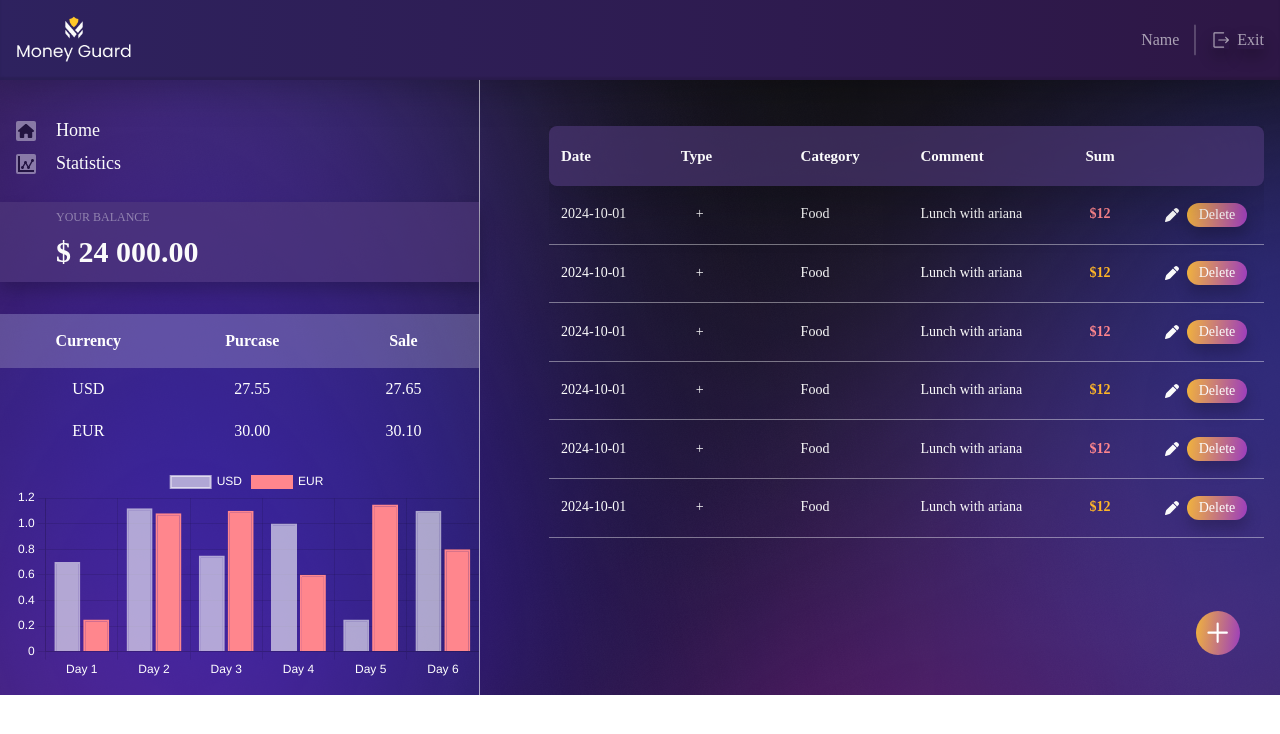
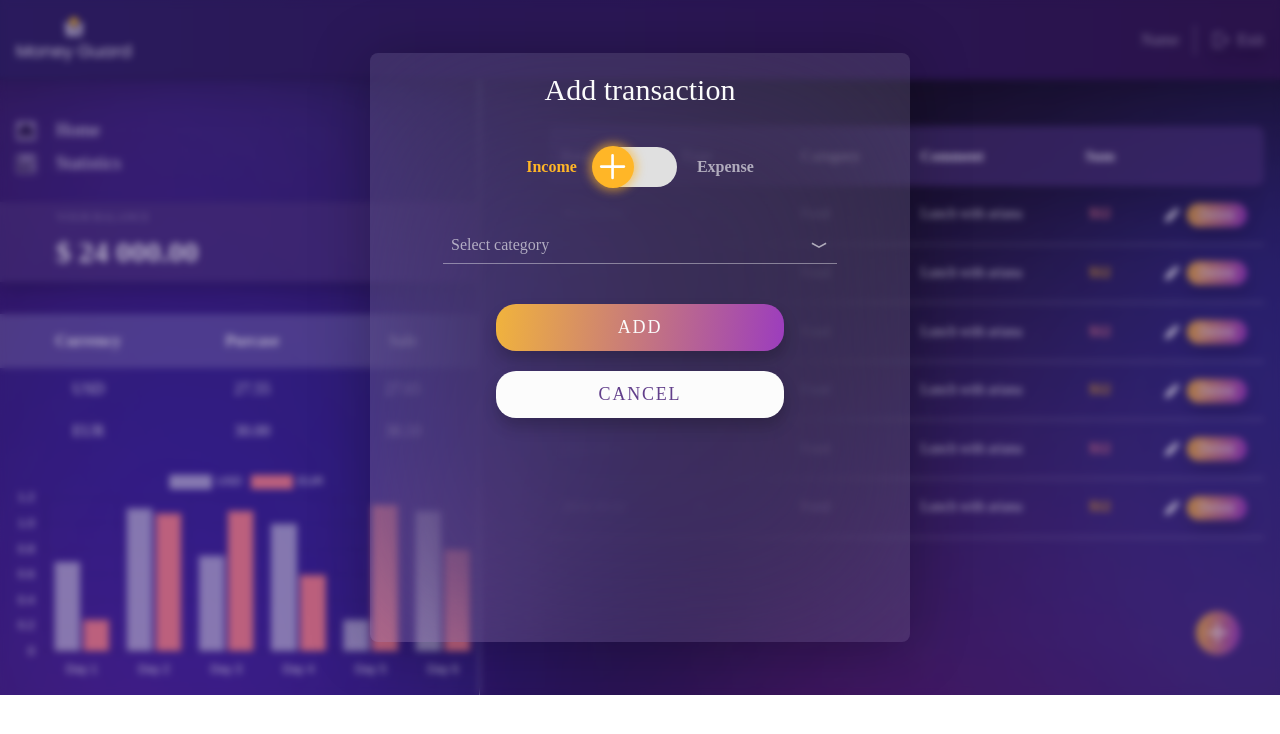
Before and after one commit to Woolfy25/Money-Guard-App, a React (Create React App) app: page / in a window 1280 px wide. Shown: the top 734 px of the page. Built offline with nearby package versions, Linux system fonts and the light colour scheme; the HTML template or start-up script is replaced by a standard one.

Commit message:
updating

```diff
--- a/src/components/AddTransaction/AddTransaction.jsx
+++ b/src/components/AddTransaction/AddTransaction.jsx
@@ -1,10 +1,102 @@
-import React from "react";
+import React, { useState } from "react";
 import css from ".//AddTransaction.module.css";
+import MainButton from "../Buttons/MainButton";
+import SecondaryButton from "../Buttons/SecondaryButton";
+
+import { HiOutlineMinus } from "react-icons/hi2";
+import { GoPlus } from "react-icons/go";
+import { RiArrowDownWideFill } from "react-icons/ri";
+import { FaRegCalendarAlt } from "react-icons/fa";
 
 const AddTransactionModal = () => {
+  const [isToggled, setIsToggled] = useState(false);
+  const [isOpen, setIsOpen] = useState(false);
+  const [selectedOption, setSelectedOption] = useState("Select category");
+
+  const options = [
+    "Main expenses",
+    "Products",
+    "Car",
+    "Self care",
+    "Child care",
+    "Household products",
+    "Education",
+    "Leisure",
+  ];
+
+  const toggleDropdown = () => setIsOpen(!isOpen);
+
+  const handleOptionClick = (option) => {
+    setSelectedOption(option);
+    setIsOpen(false);
+  };
+
+  const handleToggleChange = () => {
+    setIsToggled((prevState) => !prevState);
+  };
+
   return (
     <div className={css.overlay}>
-      <div className={css.container}></div>
+      <div className={css.overlayBlur}></div>
+      <div className={css.container}>
+        <h2 className={css.title}>Add transaction</h2>
+        <div className={css.toggleContainer}>
+          <span
+            className={`${css.toggleOption} ${css.income} ${
+              isToggled ? css.active : ""
+            }`}
+          >
+            Income
+          </span>
+          <input
+            type="checkbox"
+            id="toggle"
+            checked={isToggled}
+            onChange={handleToggleChange}
+            className={css.toggleInput}
+          />
+          <label for="toggle" className={css.toggleLable}>
+            {isToggled ? (
+              <HiOutlineMinus className={css.toggleSlider} />
+            ) : (
+              <GoPlus className={css.toggleSlider} />
+            )}
+          </label>
+          <span className={`${css.toggleOption} ${css.expense}`}>Expense</span>
+        </div>
+        <form className={css.selectionContainer}>
+          <div className={css.dropdown}>
+            <div className={css.dropdownHeader} onClick={toggleDropdown}>
+              <span>{selectedOption}</span>
+              <RiArrowDownWideFill
+                className={`${css.arrow} ${isOpen ? css.open : ""}`}
+              />
+            </div>
+            {isOpen && (
+              <div className={css.dropdownList}>
+                <div className={css.overlayBlurDrop}></div>
+                {options.map((option) => (
+                  <div
+                    key={option}
+                    className={css.dropdownOption}
+                    onClick={() => handleOptionClick(option)}
+                  >
+                    {option}
+                  </div>
+                ))}
+              </div>
+            )}
+          </div>
+          <div className={css.buttons}>
+            <MainButton type="Submit" text="ADD" onClick={"placeholder"} />
+            <SecondaryButton
+              type="button"
+              text="CANCEL"
+              onClick={"placeholder"}
+            />
+          </div>
+        </form>
+      </div>
     </div>
   );
 };
--- a/src/components/AddTransaction/AddTransaction.module.css
+++ b/src/components/AddTransaction/AddTransaction.module.css
@@ -0,0 +1,195 @@
+.overlay {
+  overflow: hidden;
+  position: absolute;
+  top: 0;
+  left: 0;
+  right: 0;
+  bottom: 0;
+  display: flex;
+  align-items: center;
+  justify-content: center;
+  z-index: 1000;
+}
+
+.overlayBlur {
+  overflow: hidden;
+  position: absolute;
+  top: 0;
+  left: 0;
+  right: 0;
+  bottom: 0;
+  background: rgba(34, 13, 91, 0.3);
+  backdrop-filter: blur(3.5px);
+  z-index: -2;
+}
+
+.container {
+  flex: 0 1 auto;
+  width: 100%;
+  max-width: 540px;
+  height: 589px;
+
+  border-radius: 8px;
+  background: rgba(255, 255, 255, 0.1);
+  box-shadow: 0px 4px 60px 0px rgba(0, 0, 0, 0.25);
+  backdrop-filter: blur(100px);
+  padding: 20px;
+
+  display: flex;
+  flex-direction: column;
+  align-items: center;
+  gap: 40px;
+}
+
+.title {
+  color: #fbfbfb;
+  text-align: center;
+  font-size: 30px;
+  font-weight: 400;
+}
+
+.toggleContainer {
+  display: flex;
+  position: relative;
+  align-items: center;
+  gap: 20px;
+}
+
+.toggleInput {
+  display: none;
+}
+
+.toggleLable {
+  display: flex;
+  align-items: center;
+  justify-content: space-between;
+  position: relative;
+  width: 80px;
+  height: 40px;
+  background: #e0e0e0;
+  border-radius: 20px;
+  cursor: pointer;
+  color: #fff;
+}
+
+.toggleSlider {
+  position: absolute;
+  display: flex;
+  align-items: center;
+  justify-content: center;
+  left: -5px;
+  width: 42px;
+  height: 42px;
+  background: rgb(255, 182, 39);
+  border-radius: 50%;
+  transition: transform 2s ease;
+  box-shadow: 0 0 10px 3px rgba(255, 182, 39, 0.6);
+}
+
+.toggleInput:checked + .toggleLable .toggleSlider {
+  transform: translateX(50px);
+  background: rgb(255, 134, 141);
+  box-shadow: 0 0 10px 3px rgba(255, 134, 141, 0.6);
+}
+
+.toggleOption {
+  color: rgba(255, 255, 255, 0.6);
+  font-size: 16px;
+  font-weight: 600;
+  transition: all 0.3s ease;
+}
+
+.income {
+  color: rgb(255, 182, 39);
+}
+
+.active {
+  color: rgba(255, 255, 255, 0.6);
+}
+
+.toggleInput:checked ~ .expense {
+  color: rgba(255, 134, 141, 0.8);
+}
+
+.selectionContainer {
+  display: flex;
+  width: 100%;
+  flex-direction: column;
+  align-items: center;
+  gap: 40px;
+}
+
+.buttons {
+  display: flex;
+  flex-direction: column;
+  align-items: center;
+  gap: 20px;
+}
+
+.dropdown {
+  position: relative;
+  width: 100%;
+  max-width: 394px;
+}
+
+.dropdownHeader {
+  display: flex;
+  justify-content: space-between;
+  align-items: center;
+  padding: 8px;
+  background: transparent;
+  color: rgba(255, 255, 255, 0.6);
+  cursor: pointer;
+  border: none;
+  border-bottom: solid 1px rgba(255, 255, 255, 0.4);
+}
+
+.arrow {
+  transition: transform 0.2s ease;
+  width: 20px;
+  height: 20px;
+}
+
+.open {
+  transform: rotate(180deg);
+}
+
+.dropdownList {
+  position: absolute;
+  top: 100%;
+  left: 0;
+  right: 0;
+  background: rgba(122, 101, 177, 0.8);
+  /* background: rgba(255, 255, 255, 0.8); */
+  border-radius: 4px;
+  box-shadow: 0 4px 10px rgba(0, 0, 0, 0.2);
+
+  z-index: 1000;
+}
+
+.dropdownOption {
+  color: #fbfbfb;
+  font-size: 16px;
+  font-weight: 400;
+  padding: 8px 16px;
+  cursor: pointer;
+  backdrop-filter: blur(20px);
+}
+
+.dropdownOption:hover,
+.dropdownOption:focus {
+  background: rgba(255, 255, 255, 0.2);
+  color: #ff868d;
+}
+
+.overlayBlurDrop {
+  overflow: hidden;
+  position: absolute;
+  top: 0;
+  left: 0;
+  right: 0;
+  bottom: 0;
+  background: rgba(41, 26, 83, 0.7);
+  backdrop-filter: blur(10px);
+  z-index: -1;
+}
--- a/src/pages/DashboardPage/DashboardPage.jsx
+++ b/src/pages/DashboardPage/DashboardPage.jsx
@@ -3,15 +3,16 @@ import css from "./DashboardPage.module.css";
 import Layout from "../../components/Layout/Layout";
 import Sidebar from "../../components/Sidebar/Sidebar";
 import Currency from "../../components/Currency/Currency";
+import AddTransactionModal from "../../components/AddTransaction/AddTransaction";
+
 import useWindowSize from "../../hooks/useWidth";
-import HomePage from "../HomePage/HomePage";
-import MobileHomePage from "../../components/MobileHomePage/MobileHomePage";
 import Loader from "../../components/Loader/Loader";
 
 const Dashboard = ({ desktopChildren, mobileChildren, currencyPage }) => {
   const { width } = useWindowSize();
   return (
     <div className={css.dashboardContainer}>
+      <AddTransactionModal></AddTransactionModal>
       <Layout></Layout>
       <div className={css.layoutContainer}>
         <div className={css.sideBarContainer}>
--- a/src/pages/DashboardPage/DashboardPage.module.css
+++ b/src/pages/DashboardPage/DashboardPage.module.css
@@ -3,6 +3,7 @@
 }
 
 .dashboardContainer {
+  position: relative;
   display: flex;
   flex-direction: column;
   flex-wrap: wrap;
```
